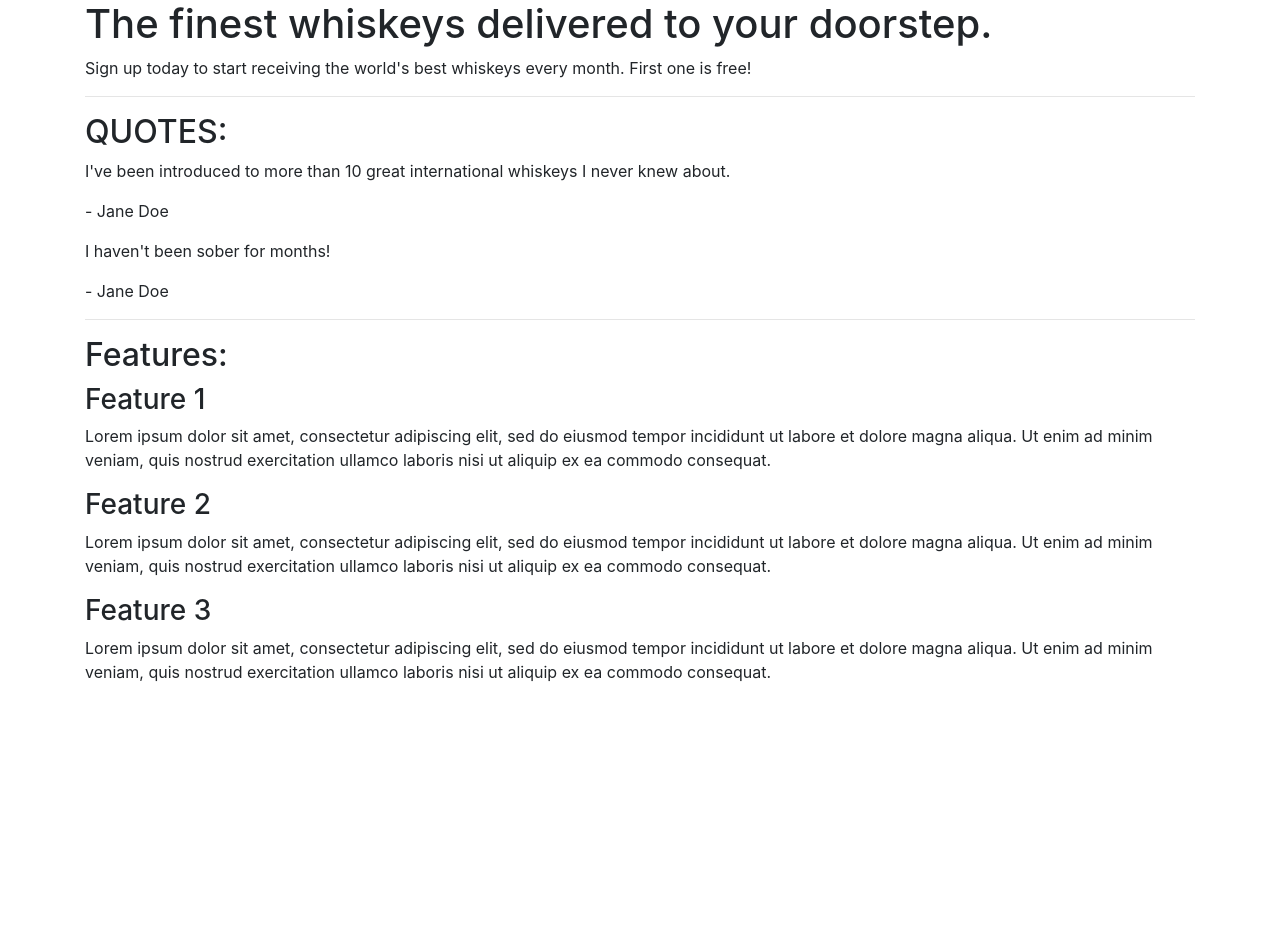
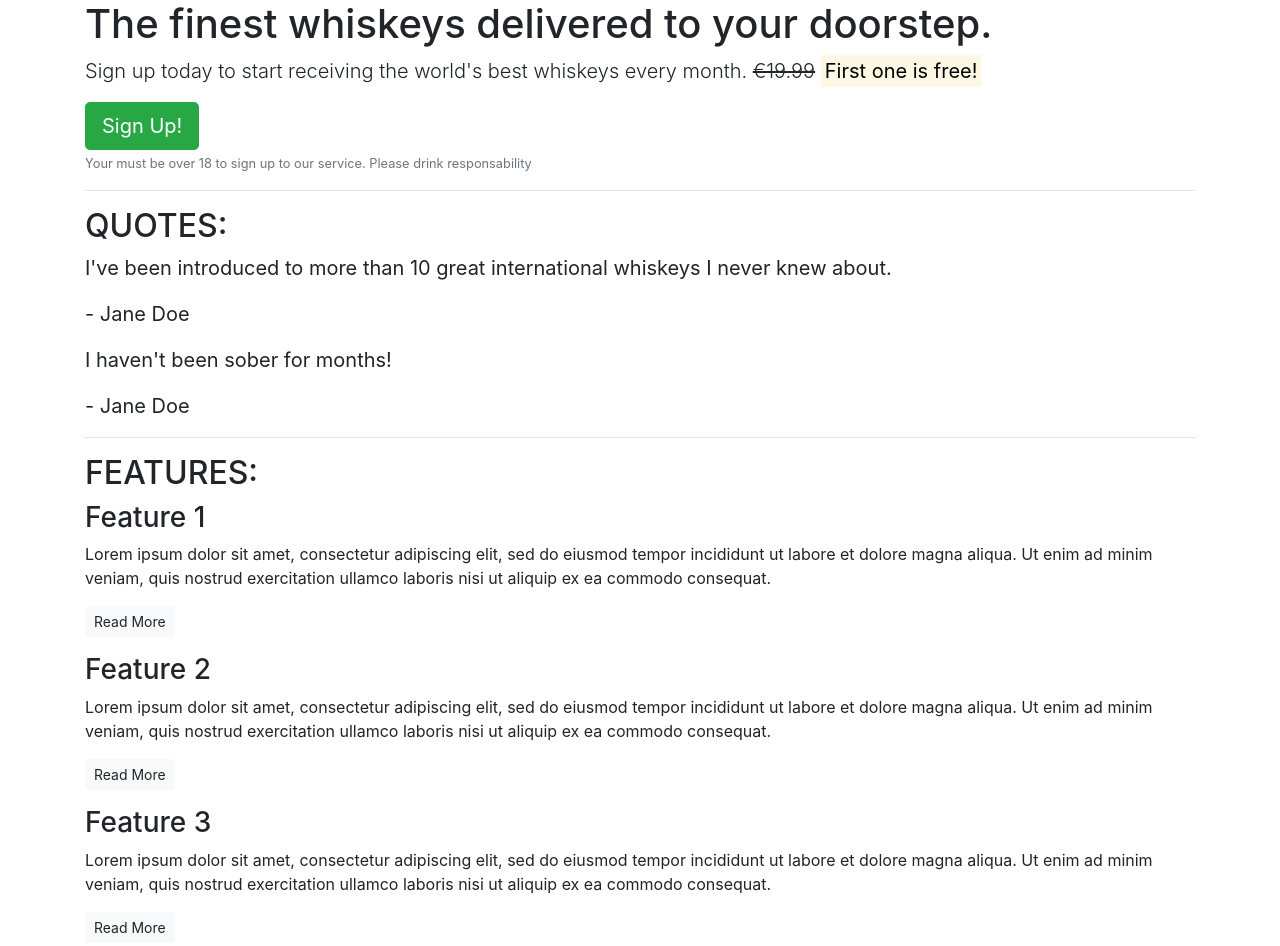
Before and after one commit to coatespeter/Bootstrapcontent, a plain HTML site: page index.html in a window 1280 px wide. Before the commit the page ends 800 px from the top, so only its background shows below. Drawn offline with nearby package versions, Linux system fonts and the light colour scheme.

Commit message:
bootstrap buttons added

```diff
--- a/index.html
+++ b/index.html
@@ -5,6 +5,7 @@
     <meta charset="utf-8">
 
     <title>Whiskey Drop | Taste a new whiskey every month</title>
+    <meta name="viewport" content="width=device-width, initial-scale=1.0">
     <link rel="stylesheet" href="https://maxcdn.bootstrapcdn.com/bootstrap/4.1.3/css/bootstrap.min.css">
 </head>
 
@@ -13,7 +14,10 @@
         <!-- Callout -->
         <section class="callout">
             <h1>The finest whiskeys delivered to your doorstep.</h1>
-            <p>Sign up today to start receiving the world's best whiskeys every month. First one is free!</p>
+            <p class="lead">Sign up today to start receiving the world's best whiskeys every month.
+            <s>€19.99</s> <strong><mark>First one is free!</mark></strong></p>
+            <button class="btn btn-success btn-lg">Sign Up!</button>
+            <p class="text-muted"><small>Your must be over 18 to sign up to our service. Please drink responsability</small></p>
         </section>
         <!-- /.callout -->
         <hr>
@@ -21,32 +25,35 @@
         <!-- Quotes -->
         <section class="quotes">
             <h2 class="text-uppercase">Quotes:</h2>
-            <div class="quote">
+            <blockquote class="blockquote">
                 <p>I've been introduced to more than 10 great international whiskeys I never knew about.</p>
                 <p>- Jane Doe</p>
-            </div>
-            <div class="quote">
+            </blockquote>
+            <blockquote class="blockquote">
                 <p>I haven't been sober for months!</p>
                 <p>- Jane Doe</p>
-            </div>
+            </blockquote>
         </section>
         <!-- /.quotes -->
         <hr>
 
         <!-- Features -->
         <section class="features">
-            <h2>Features:</h2>
+            <h2 class="text-uppercase">Features:</h2>
             <div class="feature">
                 <h3>Feature 1</h3>
                 <p>Lorem ipsum dolor sit amet, consectetur adipiscing elit, sed do eiusmod tempor incididunt ut labore et dolore magna aliqua. Ut enim ad minim veniam, quis nostrud exercitation ullamco laboris nisi ut aliquip ex ea commodo consequat.</p>
+                <p><a class="btn btn-sm btn-light" href="">Read More</a></p>
             </div>
             <div class="feature">
                 <h3>Feature 2</h3>
                 <p>Lorem ipsum dolor sit amet, consectetur adipiscing elit, sed do eiusmod tempor incididunt ut labore et dolore magna aliqua. Ut enim ad minim veniam, quis nostrud exercitation ullamco laboris nisi ut aliquip ex ea commodo consequat.</p>
+                <p><a class="btn btn-sm btn-light" href="">Read More</a></p>
             </div>
             <div class="feature">
                 <h3>Feature 3</h3>
                 <p>Lorem ipsum dolor sit amet, consectetur adipiscing elit, sed do eiusmod tempor incididunt ut labore et dolore magna aliqua. Ut enim ad minim veniam, quis nostrud exercitation ullamco laboris nisi ut aliquip ex ea commodo consequat.</p>
+                <p><a class="btn btn-sm btn-light" href="">Read More</a></p>
             </div>
         </section>
         <!-- /.features -->
```
